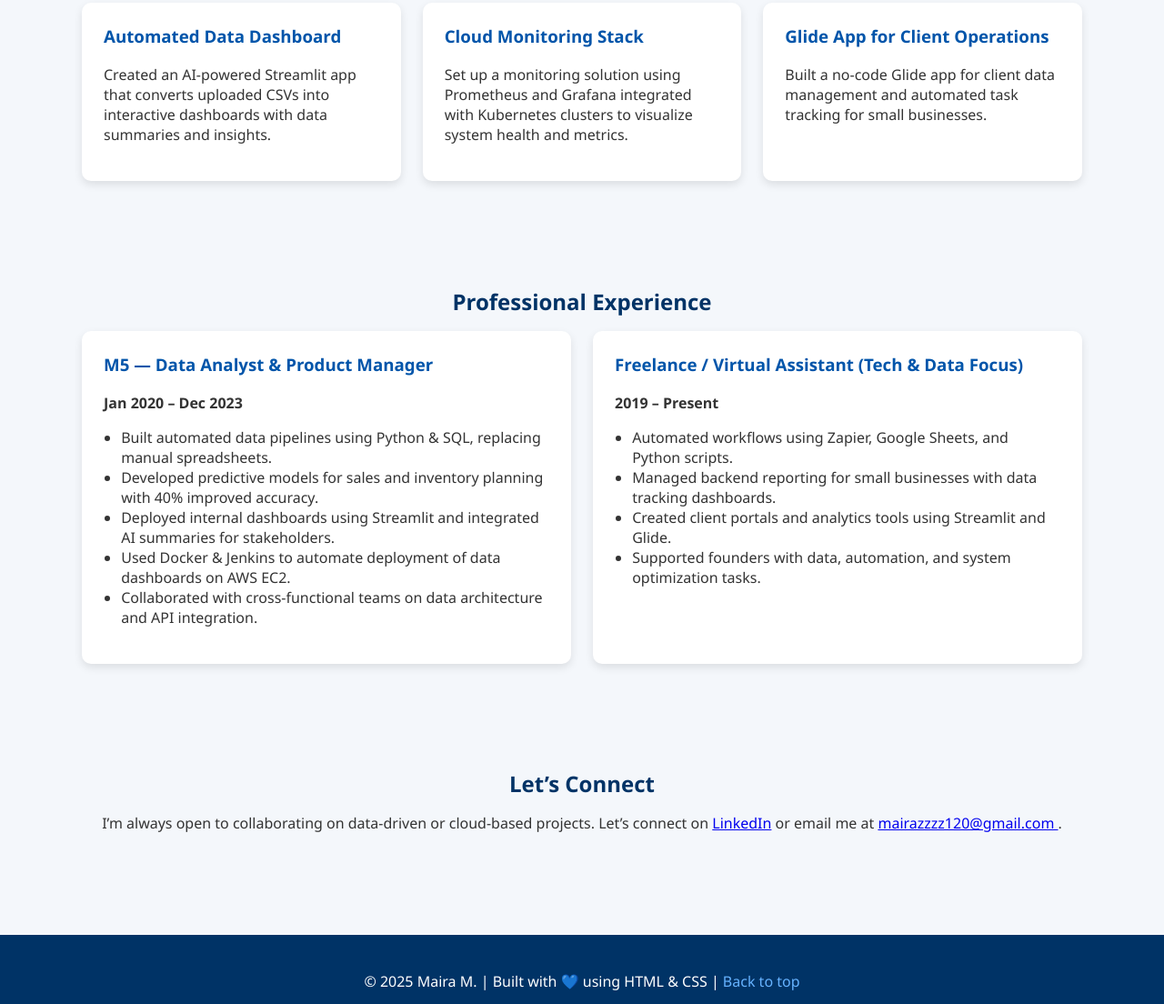
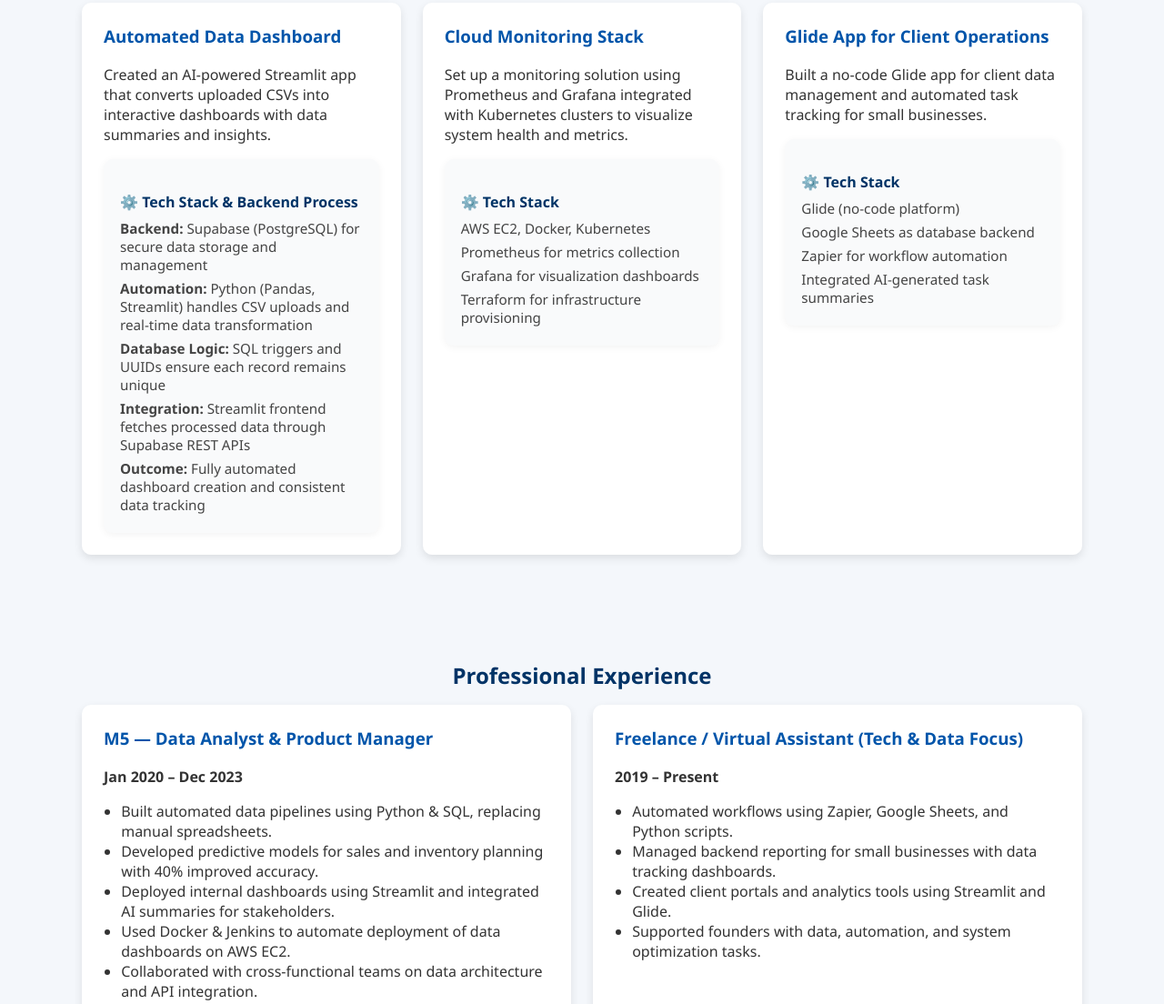
Before and after one commit to maira148/myportfolio2, a plain HTML site: page index.html in a window 1280 px wide. Shown: the part 1170-2274 px from the top of the page at 91% size. Drawn offline with Linux system fonts and the light colour scheme.

Commit message:
Add files via upload

```diff
--- a/index.html
+++ b/index.html
@@ -4,7 +4,7 @@
 <head>
     <meta charset="UTF-8">
     <meta name="viewport" content="width=device-width, initial-scale=1.0">
-    <title>Maira M | Data & Cloud Consultant</title>
+    <title>Maira | Data & Cloud Consultant</title>
     <style>
         body {
             font-family: 'Segoe UI', Tahoma, Geneva, Verdana, sans-serif;
@@ -97,6 +97,38 @@
         footer a:hover {
             text-decoration: underline;
         }
+        /* Backend / Tech Stack Section Styling */
+
+        .project-tech {
+            background: #f9fafb;
+            border-radius: 10px;
+            padding: 15px 18px;
+            margin-top: 15px;
+            box-shadow: 0 2px 8px rgba(0, 0, 0, 0.05);
+            transition: transform 0.2s ease-in-out;
+        }
+
+        .project-tech:hover {
+            transform: translateY(-3px);
+        }
+
+        .project-tech h4 {
+            font-size: 1rem;
+            color: #003366;
+            margin-bottom: 8px;
+        }
+
+        .project-tech ul {
+            list-style: none;
+            padding: 0;
+            margin: 0;
+        }
+
+        .project-tech li {
+            margin-bottom: 6px;
+            color: #444;
+            font-size: 0.95rem;
+        }
 
         @media (max-width: 600px) {
             header h1 {
@@ -108,7 +140,7 @@
 
 <body>
     <header>
-        <h1>Maira | Data Analyst ,Automation, Cloud Consultant</h1>
+        <h1>Maira | Data Analyst, Automation & Cloud Consultant</h1>
         <p>Helping businesses automate, analyze, and scale with smart data & cloud solutions</p>
     </header>
 
@@ -173,19 +205,53 @@
     <section id="projects">
         <h2>Portfolio Projects</h2>
         <div class="grid">
+            <!-- Project 1 -->
             <div class="card">
                 <h3>Automated Data Dashboard</h3>
                 <p>Created an AI-powered Streamlit app that converts uploaded CSVs into interactive dashboards with data summaries and insights.</p>
+
+                <div class="project-tech">
+                    <h4>⚙️ Tech Stack & Backend Process</h4>
+                    <ul>
+                        <li><strong>Backend:</strong> Supabase (PostgreSQL) for secure data storage and management</li>
+                        <li><strong>Automation:</strong> Python (Pandas, Streamlit) handles CSV uploads and real-time data transformation</li>
+                        <li><strong>Database Logic:</strong> SQL triggers and UUIDs ensure each record remains unique</li>
+                        <li><strong>Integration:</strong> Streamlit frontend fetches processed data through Supabase REST APIs</li>
+                        <li><strong>Outcome:</strong> Fully automated dashboard creation and consistent data tracking</li>
+                    </ul>
+                </div>
             </div>
 
+            <!-- Project 2 -->
             <div class="card">
                 <h3>Cloud Monitoring Stack</h3>
                 <p>Set up a monitoring solution using Prometheus and Grafana integrated with Kubernetes clusters to visualize system health and metrics.</p>
+
+                <div class="project-tech">
+                    <h4>⚙️ Tech Stack</h4>
+                    <ul>
+                        <li>AWS EC2, Docker, Kubernetes</li>
+                        <li>Prometheus for metrics collection</li>
+                        <li>Grafana for visualization dashboards</li>
+                        <li>Terraform for infrastructure provisioning</li>
+                    </ul>
+                </div>
             </div>
 
+            <!-- Project 3 -->
             <div class="card">
                 <h3>Glide App for Client Operations</h3>
                 <p>Built a no-code Glide app for client data management and automated task tracking for small businesses.</p>
+
+                <div class="project-tech">
+                    <h4>⚙️ Tech Stack</h4>
+                    <ul>
+                        <li>Glide (no-code platform)</li>
+                        <li>Google Sheets as database backend</li>
+                        <li>Zapier for workflow automation</li>
+                        <li>Integrated AI-generated task summaries</li>
+                    </ul>
+                </div>
             </div>
         </div>
     </section>
@@ -221,13 +287,14 @@
     <section id="contact">
         <h2>Let’s Connect</h2>
         <p style="text-align:center;">
-            I’m always open to collaborating on data-driven or cloud-based projects. Let’s connect on <a href="https://www.linkedin.com/in/maira-maira" target="_blank">LinkedIn</a> or email me at
-            <a href="mailto:">mairazzzz120@gmail.com </a>.
+            I’m always open to collaborating on data-driven or cloud-based projects. Let’s connect on
+            <a href="https://www.linkedin.com/in/maira-maira" target="_blank">LinkedIn</a> or email me at
+            <a href="mailto:mairazzzz120@gmail.com">mairazzzz120@gmail.com</a>.
         </p>
     </section>
 
     <footer>
-        <p>© 2025 Maira M. | Built with 💙 using HTML & CSS | <a href="#top">Back to top</a></p>
+        <p>© 2025 Maira | Built with 💙 using HTML & CSS | <a href="#top">Back to top</a></p>
     </footer>
 </body>
 
```
